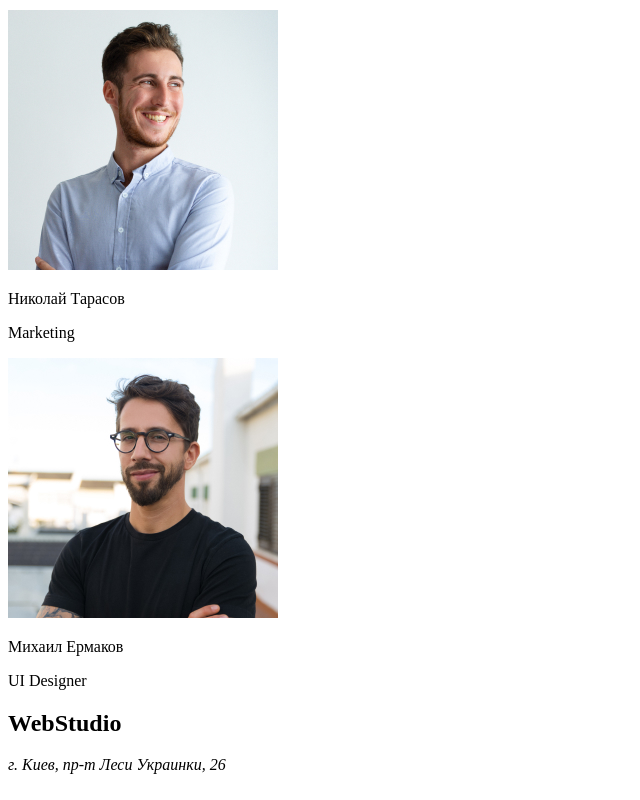
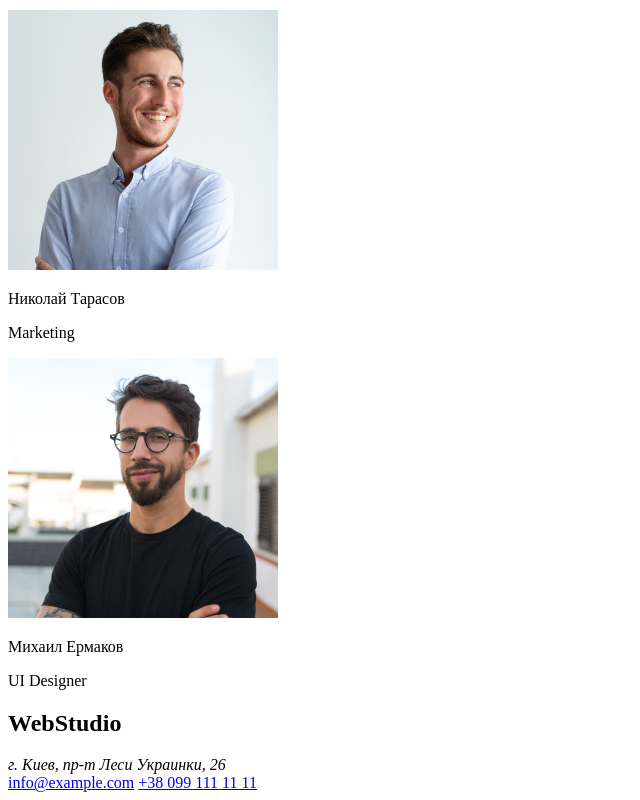
Before and after one commit to DemoMoroz/may_project, a plain HTML site: page index.html in a window 1280 px wide. Shown: the part 1677-2477 px from the top of the page, without its empty margins (0-640 px from the left). Drawn offline with Linux system fonts and the light colour scheme.

Commit message:
dorabotka

```diff
--- a/index.html
+++ b/index.html
@@ -15,7 +15,7 @@
              <h1>WebStudio</h1>
 
             <ul>
-                <li> <a href="Студия"></a> </li>
+                <li> <a href="Студия">Студия</a> </li>
                 <li> Портфолио> </li>
                 <li> Контакты </li>
 
@@ -105,9 +105,9 @@
         <address>г. Киев, пр-т Леси Украинки, 26</address>
        </footer>
 
-        <a href="info@example.com"></a>
+        <a href="info@example.com">info@example.com</a>
 
-        <a href="+38 099 111 11 11"></a>
+        <a href="+38 099 111 11 11">+38 099 111 11 11</a>
 
     </article>
 
```
